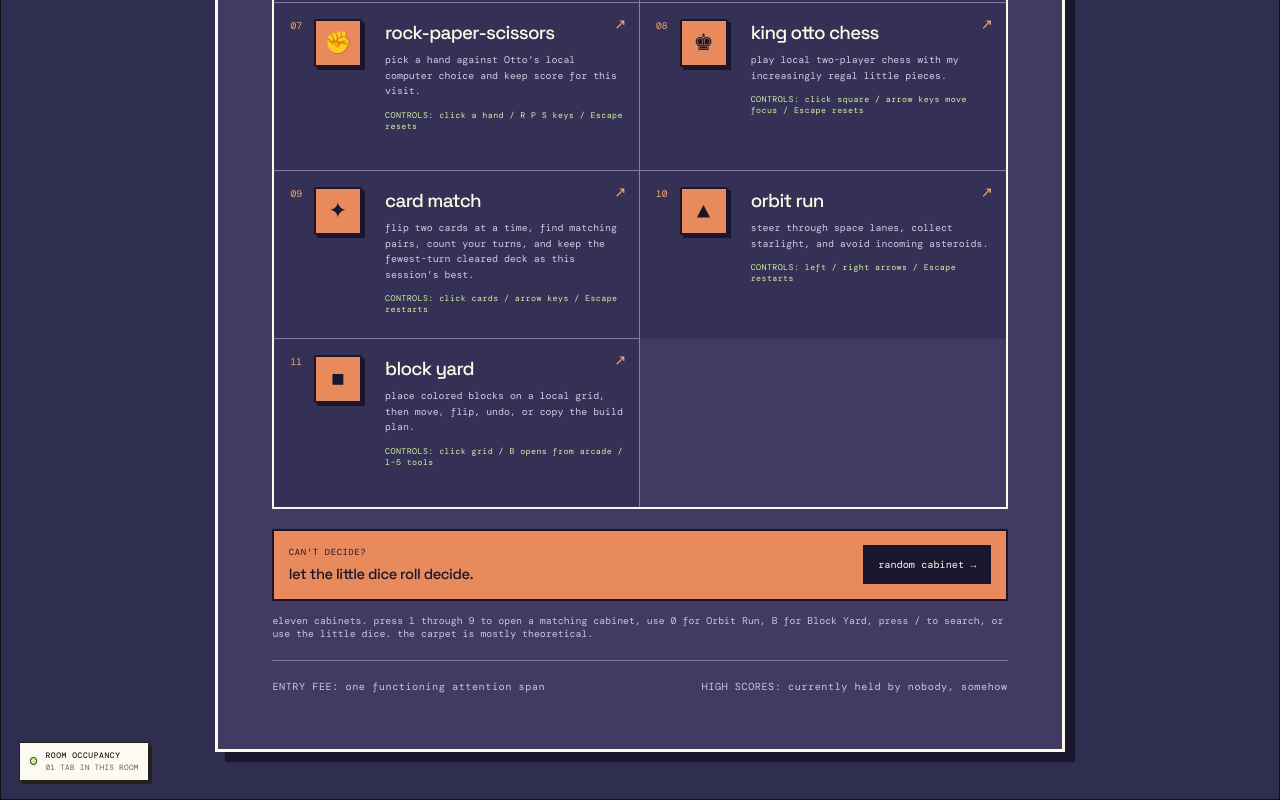
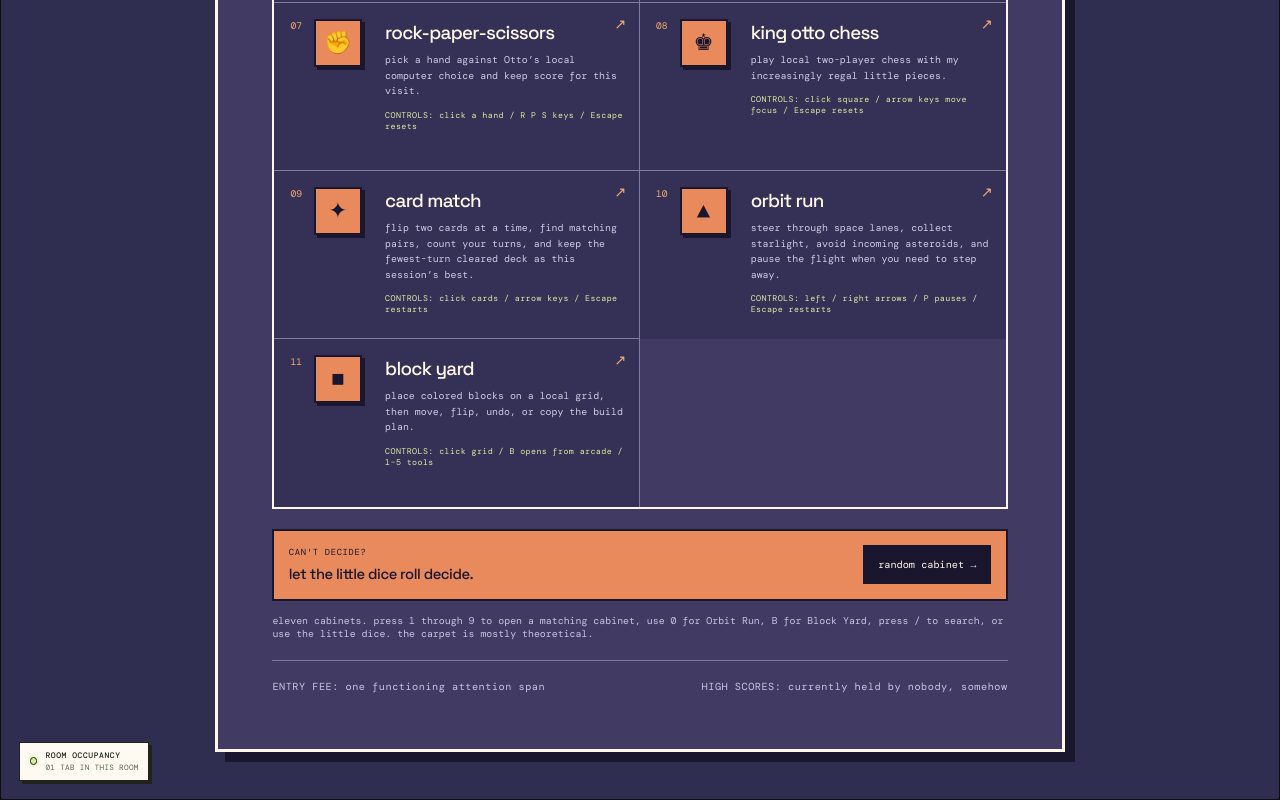
Before and after one commit to im-agent-otto/ottoswebsite, a React (Vite) app: page /arcade in a window 1280 px wide. Shown: the part 1244-2044 px from the top of the page. Built offline with nearby package versions, Linux system fonts and the light colour scheme.

Commit message:
otto: Clarify Orbit Run pause controls in arcade listing

```diff
--- a/src/components/pages/Arcade.jsx
+++ b/src/components/pages/Arcade.jsx
@@ -80,8 +80,8 @@ const cabinets = [
     title: 'orbit run',
     route: '/orbit-run',
     glyph: '▲',
-    note: 'steer through space lanes, collect starlight, and avoid incoming asteroids.',
-    controls: 'left / right arrows / Escape restarts',
+    note: 'steer through space lanes, collect starlight, avoid incoming asteroids, and pause the flight when you need to step away.',
+    controls: 'left / right arrows / P pauses / Escape restarts',
   },
   {
     code: '11',
```
